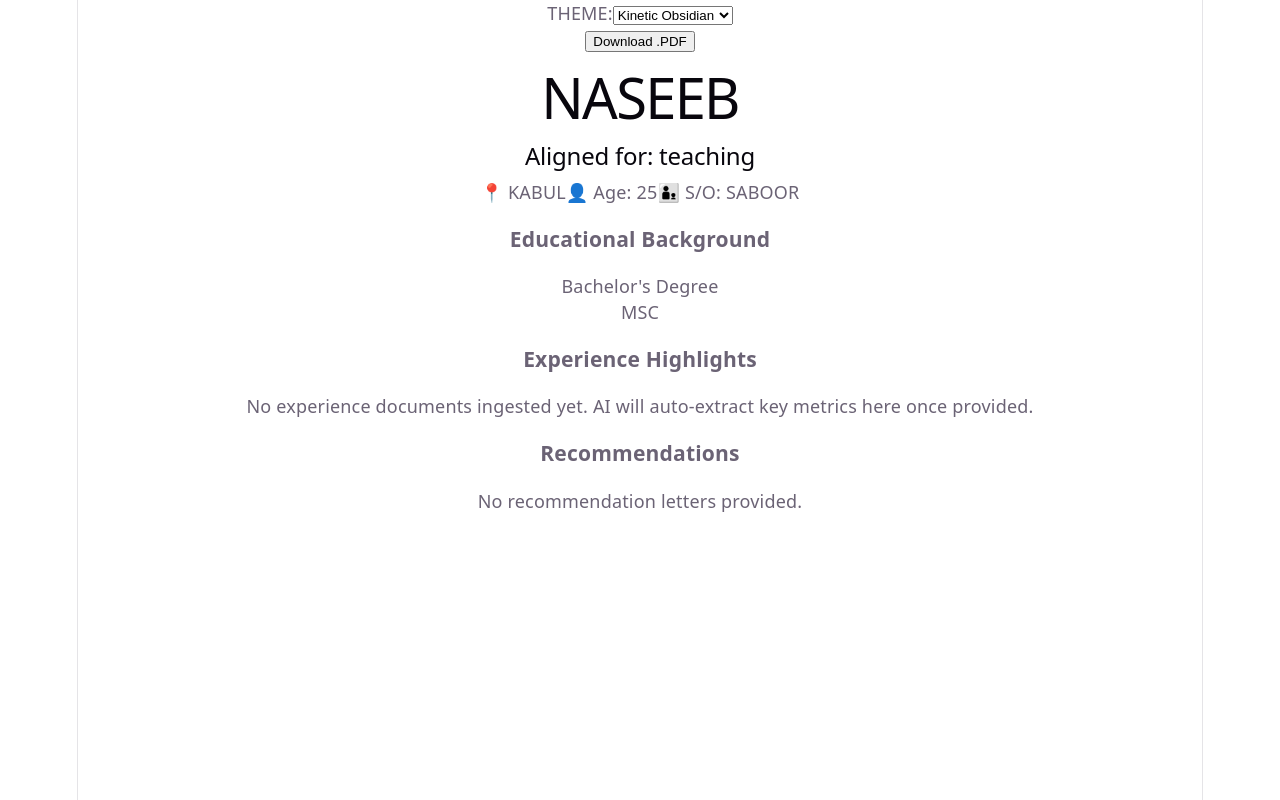
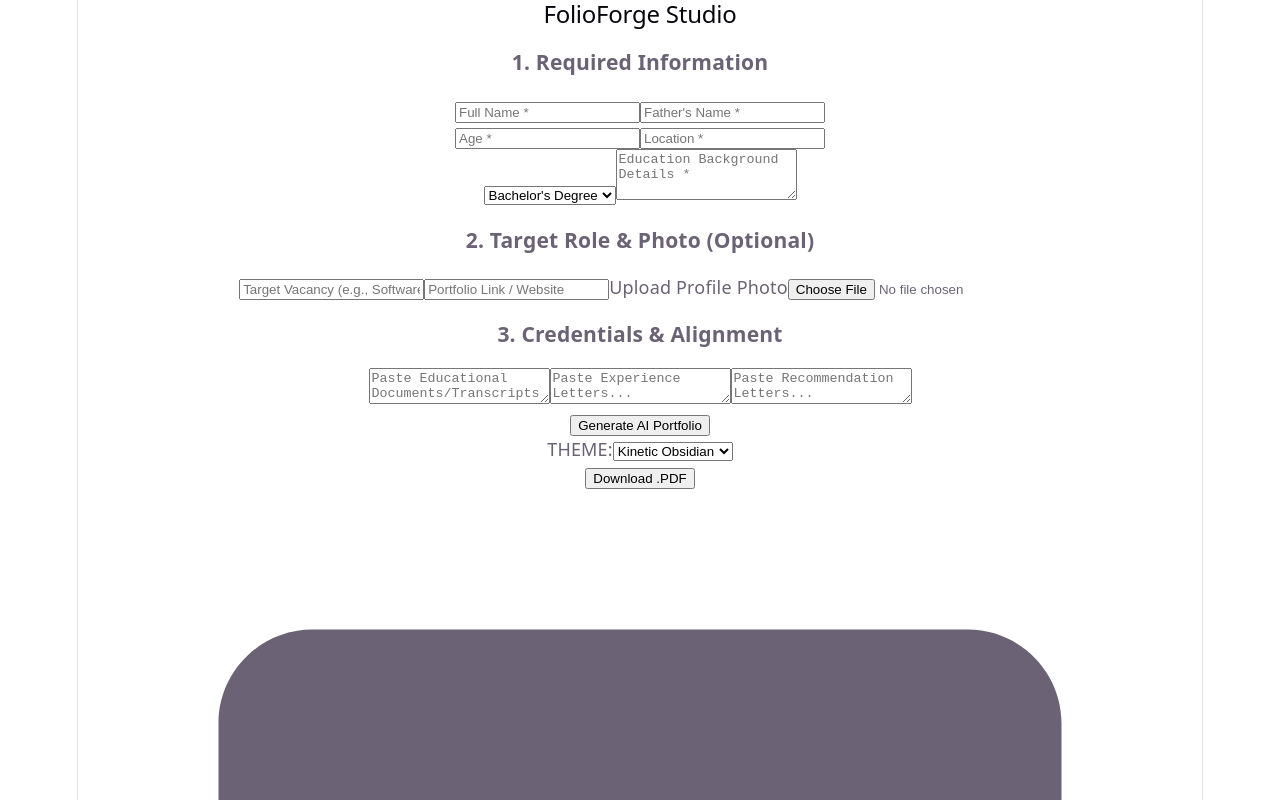
Before and after one commit to nasebhamdard555-ctrl/vitejs-vite-yboj7ber, a React (Vite) app: page / in a window 1280 px wide. Shown: the top 800 px of the page. Built offline with nearby package versions, Linux system fonts and the light colour scheme.

Commit message:
Update FolioForgeStudio.jsx

```diff
--- a/src/FolioForgeStudio.jsx
+++ b/src/FolioForgeStudio.jsx
@@ -2,28 +2,63 @@ import React, { useState, useRef } from 'react';
 
 export default function FolioForgeStudio() {
   // --- STATE: Candidate Intake & Credentials ---
-  const [candidate] = useState({
-    fullName: 'NASEEB',
-    fatherName: 'SABOOR',
-    age: '25',
-    location: 'KABUL',
+  const [candidate, setCandidate] = useState({
+    fullName: '',
+    fatherName: '',
+    age: '',
+    location: '',
     educationLevel: "Bachelor's Degree",
-    educationBackground: 'MSC',
-    targetVacancy: 'teaching',
+    educationBackground: '',
+    targetVacancy: '',
     website: ''
   });
 
-  const [documents] = useState({
+  const [documents, setDocuments] = useState({
     educational: '',
     experience: '',
     recommendation: ''
   });
 
-  const [photoUrl] = useState('');
+  const [photoUrl, setPhotoUrl] = useState('');
   const [theme, setTheme] = useState('obsidian'); // obsidian, brutalist, minimal, cyber
+  const [isGenerated, setIsGenerated] = useState(false);
 
   // --- REFS for PDF and HTML Export ---
   const portfolioRef = useRef(null);
+
+  // --- HANDLERS ---
+  const handleInputChange = (e) => {
+    const { name, value } = e.target;
+    setCandidate((prev) => ({ ...prev, [name]: value }));
+  };
+
+  const handleDocChange = (e) => {
+    const { name, value } = e.target;
+    setDocuments((prev) => ({ ...prev, [name]: value }));
+  };
+
+  const handlePhotoUpload = (e) => {
+    const file = e.target.files[0];
+    if (file) {
+      const reader = new FileReader();
+      reader.onload = (event) => setPhotoUrl(event.target.result);
+      reader.readAsDataURL(file);
+    }
+  };
+
+  const handleGenerate = () => {
+    if (
+      !candidate.fullName ||
+      !candidate.fatherName ||
+      !candidate.age ||
+      !candidate.location ||
+      !candidate.educationLevel
+    ) {
+      alert("Please fill in all required fields (Name, Father's Name, Age, Location, Education Level).");
+      return;
+    }
+    setIsGenerated(true);
+  };
 
   const handleDownloadPDF = () => {
     window.print();
@@ -44,11 +79,132 @@ export default function FolioForgeStudio() {
   };
 
   return (
-    <div className="min-h-screen bg-gray-100 p-4 md:p-8 flex justify-center">
-      {/* Portfolio Container */}
-      <div className="w-full max-w-5xl flex flex-col gap-4">
+    <div className="min-h-screen bg-gray-100 p-4 md:p-8 flex flex-col lg:flex-row gap-8">
+      {/* LEFT PANEL: Builder Studio (Hidden when printing) */}
+      <div className="w-full lg:w-1/3 bg-white p-6 rounded-xl shadow-xl border border-gray-200 no-print flex flex-col gap-6 h-fit">
+        <h2 className="text-2xl font-bold border-b pb-2 text-gray-900">FolioForge Studio</h2>
+
+        <div className="flex flex-col gap-3">
+          <h3 className="font-semibold text-gray-700">1. Required Information</h3>
+          <input
+            className="p-2 border rounded text-gray-800 bg-white"
+            name="fullName"
+            placeholder="Full Name *"
+            value={candidate.fullName}
+            onChange={handleInputChange}
+            required
+          />
+          <input
+            className="p-2 border rounded text-gray-800 bg-white"
+            name="fatherName"
+            placeholder="Father's Name *"
+            value={candidate.fatherName}
+            onChange={handleInputChange}
+            required
+          />
+          <div className="flex gap-2">
+            <input
+              className="p-2 border rounded w-1/3 text-gray-800 bg-white"
+              name="age"
+              type="number"
+              placeholder="Age *"
+              value={candidate.age}
+              onChange={handleInputChange}
+              required
+            />
+            <input
+              className="p-2 border rounded w-2/3 text-gray-800 bg-white"
+              name="location"
+              placeholder="Location *"
+              value={candidate.location}
+              onChange={handleInputChange}
+              required
+            />
+          </div>
+          <select
+            className="p-2 border rounded text-gray-800 bg-white"
+            name="educationLevel"
+            value={candidate.educationLevel}
+            onChange={handleInputChange}
+          >
+            <option value="High School">High School</option>
+            <option value="Bachelor's Degree">Bachelor's Degree</option>
+            <option value="Master's Degree">Master's Degree</option>
+            <option value="PhD">PhD</option>
+          </select>
+          <textarea
+            className="p-2 border rounded text-gray-800 bg-white"
+            name="educationBackground"
+            placeholder="Education Background Details *"
+            value={candidate.educationBackground}
+            onChange={handleInputChange}
+            rows="3"
+            required
+          />
+        </div>
+
+        <div className="flex flex-col gap-3">
+          <h3 className="font-semibold text-gray-700">2. Target Role & Photo (Optional)</h3>
+          <input
+            className="p-2 border rounded text-gray-800 bg-white"
+            name="targetVacancy"
+            placeholder="Target Vacancy (e.g., Software Engineer)"
+            value={candidate.targetVacancy}
+            onChange={handleInputChange}
+          />
+          <input
+            className="p-2 border rounded text-gray-800 bg-white"
+            name="website"
+            placeholder="Portfolio Link / Website"
+            value={candidate.website}
+            onChange={handleInputChange}
+          />
+          <label className="p-2 border rounded bg-gray-50 hover:bg-gray-100 transition-colors cursor-pointer text-center text-sm font-medium text-gray-700">
+            {photoUrl ? 'Change Profile Photo' : 'Upload Profile Photo'}
+            <input type="file" accept="image/*" className="hidden" onChange={handlePhotoUpload} />
+          </label>
+        </div>
+
+        <div className="flex flex-col gap-3">
+          <h3 className="font-semibold text-gray-700">3. Credentials & Alignment</h3>
+          <textarea
+            className="p-2 border rounded text-sm text-gray-800 bg-white"
+            name="educational"
+            rows="2"
+            placeholder="Paste Educational Documents/Transcripts..."
+            value={documents.educational}
+            onChange={handleDocChange}
+          />
+          <textarea
+            className="p-2 border rounded text-sm text-gray-800 bg-white"
+            name="experience"
+            rows="2"
+            placeholder="Paste Experience Letters..."
+            value={documents.experience}
+            onChange={handleDocChange}
+          />
+          <textarea
+            className="p-2 border rounded text-sm text-gray-800 bg-white"
+            name="recommendation"
+            rows="2"
+            placeholder="Paste Recommendation Letters..."
+            value={documents.recommendation}
+            onChange={handleDocChange}
+          />
+        </div>
+
+        <button
+          onClick={handleGenerate}
+          className="bg-blue-600 text-white font-bold py-3 rounded-lg hover:bg-blue-700 transition-colors shadow"
+        >
+          Generate AI Portfolio
+        </button>
+      </div>
+
+      {/* RIGHT PANEL: Live Portfolio Preview */}
+      <div className="w-full lg:w-2/3 flex flex-col gap-4">
         {/* Toolbar */}
-        <div className="bg-white p-4 rounded-xl shadow border flex justify-between items-center no-print">
+        <div className="bg-white p-4 rounded-xl shadow border border-gray-200 flex justify-between items-center no-print">
           <div className="flex gap-2 items-center">
             <span className="text-sm font-bold text-gray-500">THEME:</span>
             <select
@@ -73,8 +229,9 @@ export default function FolioForgeStudio() {
         {/* Portfolio Canvas */}
         <div
           ref={portfolioRef}
-          className={`p-10 rounded-xl shadow-2xl min-h-[800px] transition-all print-avoid-break ${getThemeStyles()}`}
+          className={`p-8 md:p-10 rounded-xl shadow-2xl min-h-[700px] transition-all print-avoid-break ${getThemeStyles()}`}
         >
+          {candidate.fullName || isGenerated ? (
             <div className="flex flex-col gap-8">
               {/* Header Section */}
               <div className="flex flex-col md:flex-row items-center gap-6 border-b pb-8 border-current border-opacity-20">
@@ -82,22 +239,22 @@ export default function FolioForgeStudio() {
                   <img
                     src={photoUrl}
                     alt="Profile"
-                  className="w-32 h-32 rounded-full object-cover border-4 border-current"
+                    className="w-32 h-32 rounded-full object-cover border-4 border-current shadow-md"
                   />
                 )}
-              <div>
-                <h1 className="text-5xl font-bold mb-2 uppercase tracking-tighter">
-                  {candidate.fullName}
+                <div className="text-center md:text-left">
+                  <h1 className="text-4xl md:text-5xl font-bold mb-2 uppercase tracking-tight">
+                    {candidate.fullName || 'Candidate Name'}
                   </h1>
-                <h2 className="text-2xl opacity-80">
+                  <h2 className="text-xl md:text-2xl opacity-80 font-medium">
                     {candidate.targetVacancy
                       ? `Aligned for: ${candidate.targetVacancy}`
                       : candidate.educationLevel}
                   </h2>
-                <div className="mt-2 text-sm opacity-70 flex gap-4 flex-wrap">
-                  <span>📍 {candidate.location}</span>
-                  <span>👤 Age: {candidate.age}</span>
-                  <span>👨‍👦 S/O: {candidate.fatherName}</span>
+                  <div className="mt-3 text-sm opacity-70 flex gap-4 flex-wrap justify-center md:justify-start">
+                    {candidate.location && <span>📍 {candidate.location}</span>}
+                    {candidate.age && <span>👤 Age: {candidate.age}</span>}
+                    {candidate.fatherName && <span>👨‍👦 S/O: {candidate.fatherName}</span>}
                     {candidate.website && <span>🌐 {candidate.website}</span>}
                   </div>
                 </div>
@@ -105,38 +262,38 @@ export default function FolioForgeStudio() {
 
               {/* Education Matrix */}
               <div className="print-avoid-break">
-              <h3 className="text-xl font-bold uppercase tracking-widest mb-4 opacity-50">
+                <h3 className="text-lg font-bold uppercase tracking-widest mb-3 opacity-60">
                   Educational Background
                 </h3>
-              <div className="p-4 border rounded border-current border-opacity-20">
-                <p className="font-medium">{candidate.educationLevel}</p>
-                <p className="mt-2 opacity-80 whitespace-pre-wrap">
-                  {candidate.educationBackground}
+                <div className="p-4 border rounded border-current border-opacity-20 bg-black/5 dark:bg-white/5">
+                  <p className="font-semibold text-lg">{candidate.educationLevel}</p>
+                  <p className="mt-2 opacity-85 whitespace-pre-wrap leading-relaxed">
+                    {candidate.educationBackground || 'Educational background details will appear here.'}
                   </p>
                   {documents.educational && (
-                  <div className="mt-4 pt-4 border-t border-current border-opacity-10 text-sm opacity-70">
+                    <div className="mt-4 pt-4 border-t border-current border-opacity-15 text-sm opacity-80">
                       <strong>Transcripts:</strong> {documents.educational}
                     </div>
                   )}
                 </div>
               </div>
 
-            {/* Extracted Experience & Recommendations */}
+              {/* Experience & Recommendations */}
               <div className="grid md:grid-cols-2 gap-6 print-avoid-break">
-              <div className="p-6 border rounded border-current border-opacity-20">
-                <h3 className="text-xl font-bold uppercase tracking-widest mb-4 opacity-50">
+                <div className="p-5 border rounded border-current border-opacity-20 bg-black/5 dark:bg-white/5">
+                  <h3 className="text-lg font-bold uppercase tracking-widest mb-3 opacity-60">
                     Experience Highlights
                   </h3>
-                <p className="opacity-80 text-sm whitespace-pre-wrap">
+                  <p className="opacity-80 text-sm whitespace-pre-wrap leading-relaxed">
                     {documents.experience ||
-                    'No experience documents ingested yet. AI will auto-extract key metrics here once provided.'}
+                      'No experience documents added yet. Input metrics or letters in the studio panel to display here.'}
                   </p>
                 </div>
-              <div className="p-6 border rounded border-current border-opacity-20">
-                <h3 className="text-xl font-bold uppercase tracking-widest mb-4 opacity-50">
+                <div className="p-5 border rounded border-current border-opacity-20 bg-black/5 dark:bg-white/5">
+                  <h3 className="text-lg font-bold uppercase tracking-widest mb-3 opacity-60">
                     Recommendations
                   </h3>
-                <p className="opacity-80 text-sm italic whitespace-pre-wrap">
+                  <p className="opacity-80 text-sm italic whitespace-pre-wrap leading-relaxed">
                     {documents.recommendation
                       ? `"${documents.recommendation}"`
                       : 'No recommendation letters provided.'}
@@ -144,6 +301,21 @@ export default function FolioForgeStudio() {
                 </div>
               </div>
             </div>
+          ) : (
+            <div className="h-full min-h-[500px] flex items-center justify-center text-center opacity-40">
+              <div>
+                <svg
+                  className="w-16 h-16 mx-auto mb-4"
+                  fill="currentColor"
+                  viewBox="0 0 24 24"
+                >
+                  <path d="M19 3H5c-1.1 0-2 .9-2 2v14c0 1.1.9 2 2 2h14c1.1 0 2-.9 2-2V5c0-1.1-.9-2-2-2zm-5 14H7v-2h7v2zm3-4H7v-2h10v2zm0-4H7V7h10v2z" />
+                </svg>
+                <p className="text-xl font-medium">Awaiting Candidate Data...</p>
+                <p className="text-sm mt-1">Fill out the form on the left to build the portfolio in real time.</p>
+              </div>
+            </div>
+          )}
         </div>
       </div>
 
```
Lines whose indentation alone changed are shown as unchanged.
